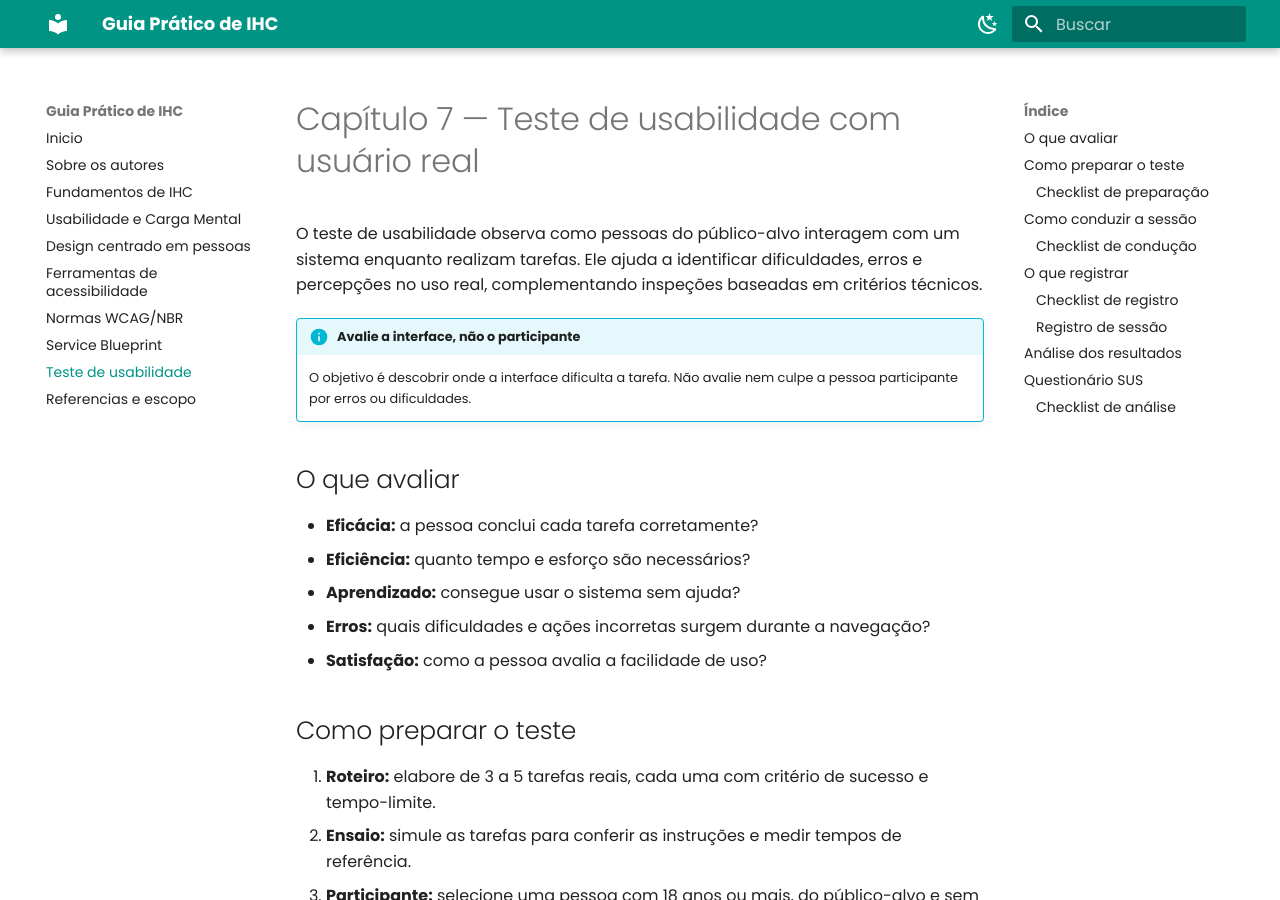
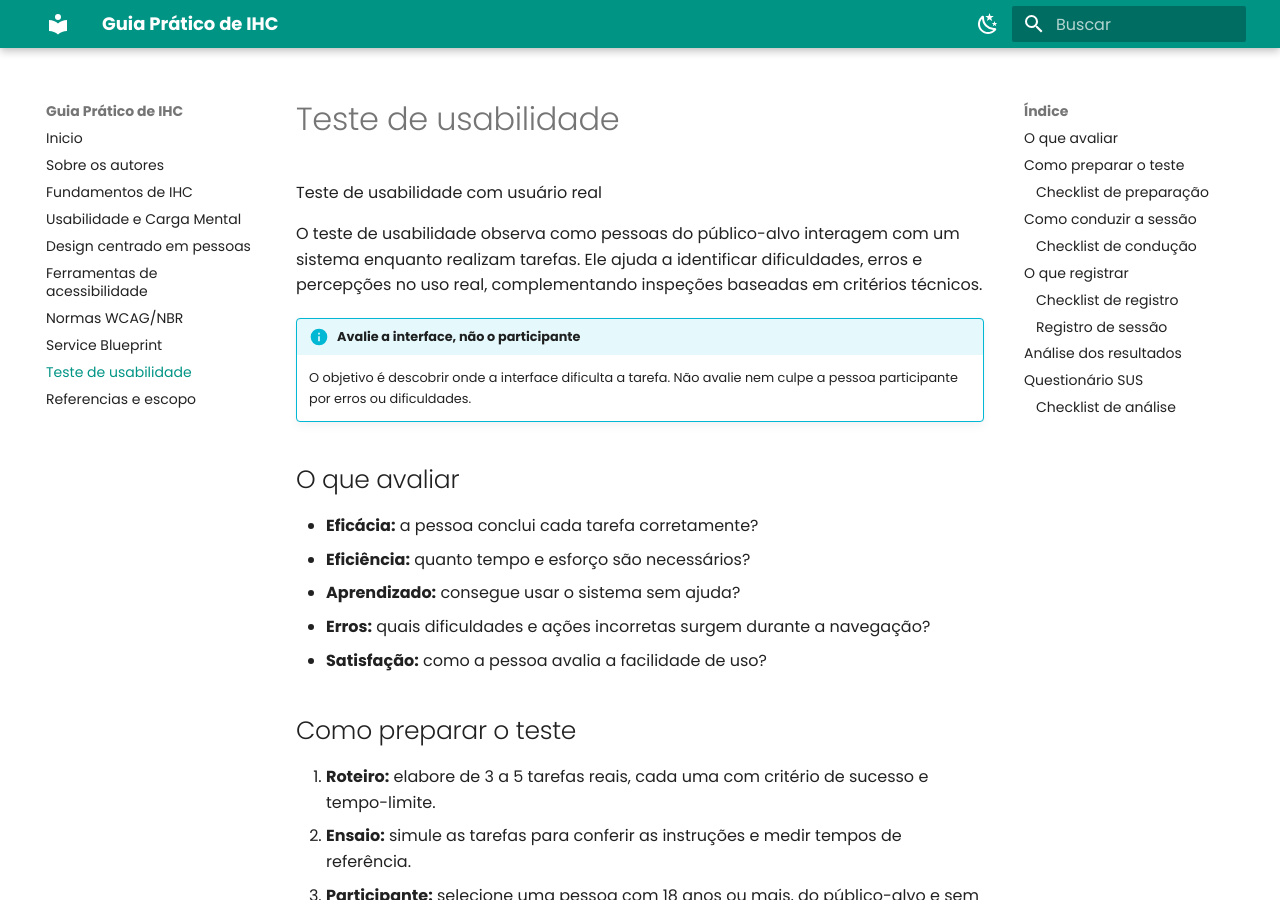
Before and after one commit to UnB-IHC/IHC_2026.2_Grupo02, an MkDocs documentation site: the page built from manual-ihc/teste-usabilidade.md, in a window 1280 px wide and 900 px high. Built offline with MkDocs 1.6.1 and Material for MkDocs 9.7.7, drawn with Linux system fonts in a browser that asks for light colours.

Commit message:
fix: corrige texto

```diff
--- a/manual-ihc/teste-usabilidade.md
+++ b/manual-ihc/teste-usabilidade.md
@@ -1,4 +1,4 @@
-# Capítulo 7 — Teste de usabilidade com usuário real
+Teste de usabilidade com usuário real
 
 O teste de usabilidade observa como pessoas do público-alvo interagem com um sistema enquanto realizam tarefas. Ele ajuda a identificar dificuldades, erros e percepções no uso real, complementando inspeções baseadas em critérios técnicos.
 
```
